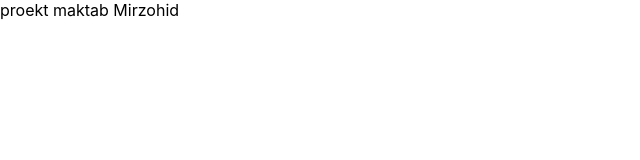
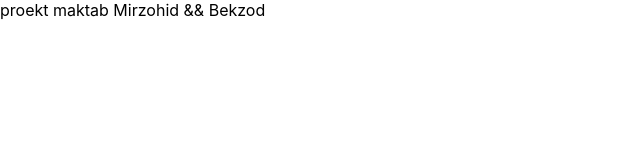
Before and after one commit to MirzohidChoriyev/schoollproekt, a React (Create React App) app: page / in a window 1280 px wide. Shown: the top 160 px of the page, without its empty margins (0-640 px from the left). Built offline with nearby package versions, Linux system fonts and the light colour scheme.

Commit message:
I added new word to App.js

```diff
--- a/src/App.js
+++ b/src/App.js
@@ -4,7 +4,8 @@ function App() {
   return (
     <div>
          proekt maktab
-         Mirzohid
+         Mirzohid  && Bekzod
+
     </div>
   )
 }
```
